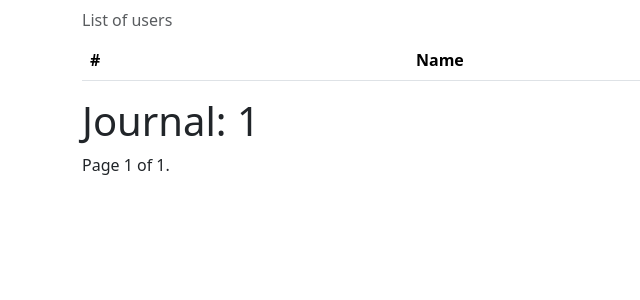
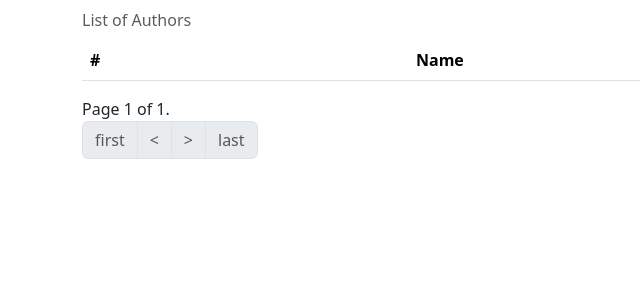
Before and after one commit to anthonyjsaab/INF553, a Django app: page /journal/1 in a window 1280 px wide. Shown: the part 88-388 px from the top of the page, without its empty margins (0-640 px from the left). Run offline with Django 4.2, Linux system fonts and the light colour scheme; data that the repository does not hold is empty.

Commit message:
Refactoring of the HTML files
Signed-off-by: Anthony <ajs34@mail.aub.edu>

```diff
--- a/templates/authors_list.html
+++ b/templates/authors_list.html
@@ -4,27 +4,49 @@
         Journal: {{ journal_title }}
     </li>
 {% endblock %}
+{% block table_rows %}
+    <caption>List of Authors</caption>
+    <thead>
+    <tr>
+        <th scope="col">#</th>
+        <th scope="col">Name</th>
+    </tr>
+    </thead>
+    <tbody>
+    {% for author in page_obj %}
+        <tr>
+            <td>{{ author.0 }}</td>
+            <td><a href="/author/{{ author.2 }}">{{ author.1 }}</a></td>
+        </tr>
+    {% endfor %}
+    </tbody>
+
+{% endblock %}
 {% block main %}
-    <h1>Journal: {{ journal_title }}</h1>
-    {% for author in page_obj %}
-        <a href="/author/{{ author.2 }}">{{ author.0 }}. {{ author.1 }}</a><br>
-    {% endfor %}
+    <span class="current">
+            Page {{ page_obj.number }} of {{ page_obj.paginator.num_pages }}.
+    </span>
+    <nav>
+        <ul class="pagination">
+            {% if page_obj.has_previous %}
+                <li class="page-item"><a class="page-link" href="?page=1">first</a></li>
+                <li class="page-item"><a class="page-link" href="?page={{ page_obj.previous_page_number }}">&lt;</a>
+                </li>
+            {% else %}
+                <li class="page-item disabled"><a class="page-link" href="?page=1">first</a></li>
+                <li class="page-item disabled"><a class="page-link" href="?page=1">&lt;</a></li>
+            {% endif %}
 
-    <div class="pagination">
-    <span class="step-links">
-        {% if page_obj.has_previous %}
-            <a href="?page=1">&laquo; first</a>
-            <a href="?page={{ page_obj.previous_page_number }}">previous</a>
-        {% endif %}
-
-        <span class="current">
-            Page {{ page_obj.number }} of {{ page_obj.paginator.num_pages }}.
-        </span>
-
-        {% if page_obj.has_next %}
-            <a href="?page={{ page_obj.next_page_number }}">next</a>
-            <a href="?page={{ page_obj.paginator.num_pages }}">last &raquo;</a>
-        {% endif %}
-    </span>
-    </div>
+            {% if page_obj.has_next %}
+                <li class="page-item"><a class="page-link" href="?page={{ page_obj.next_page_number }}">&gt;</a></li>
+                <li class="page-item"><a class="page-link" href="?page={{ page_obj.paginator.num_pages }}">last</a>
+                </li>
+            {% else %}
+                <li class="page-item disabled"><a class="page-link"
+                                                  href="?page={{ page_obj.paginator.num_pages }}">&gt;</a></li>
+                <li class="page-item disabled"><a class="page-link"
+                                                  href="?page={{ page_obj.paginator.num_pages }}">last</a></li>
+            {% endif %}
+        </ul>
+    </nav>
 {% endblock %}
--- a/templates/base.html
+++ b/templates/base.html
@@ -27,17 +27,8 @@
 </nav>
 <main class="container">
     <table class="table caption-top">
-        <caption>List of users</caption>
-        <thead>
-        <tr>
-            <th scope="col">#</th>
-            <th scope="col">Name</th>
-        </tr>
-        </thead>
-        <tbody>
         {% block table_rows %}
         {% endblock %}
-        </tbody>
     </table>
     {% block main %}
     {% endblock %}
```
Also changed, not shown: templates/journals_list.html (+13 -1 lines).
